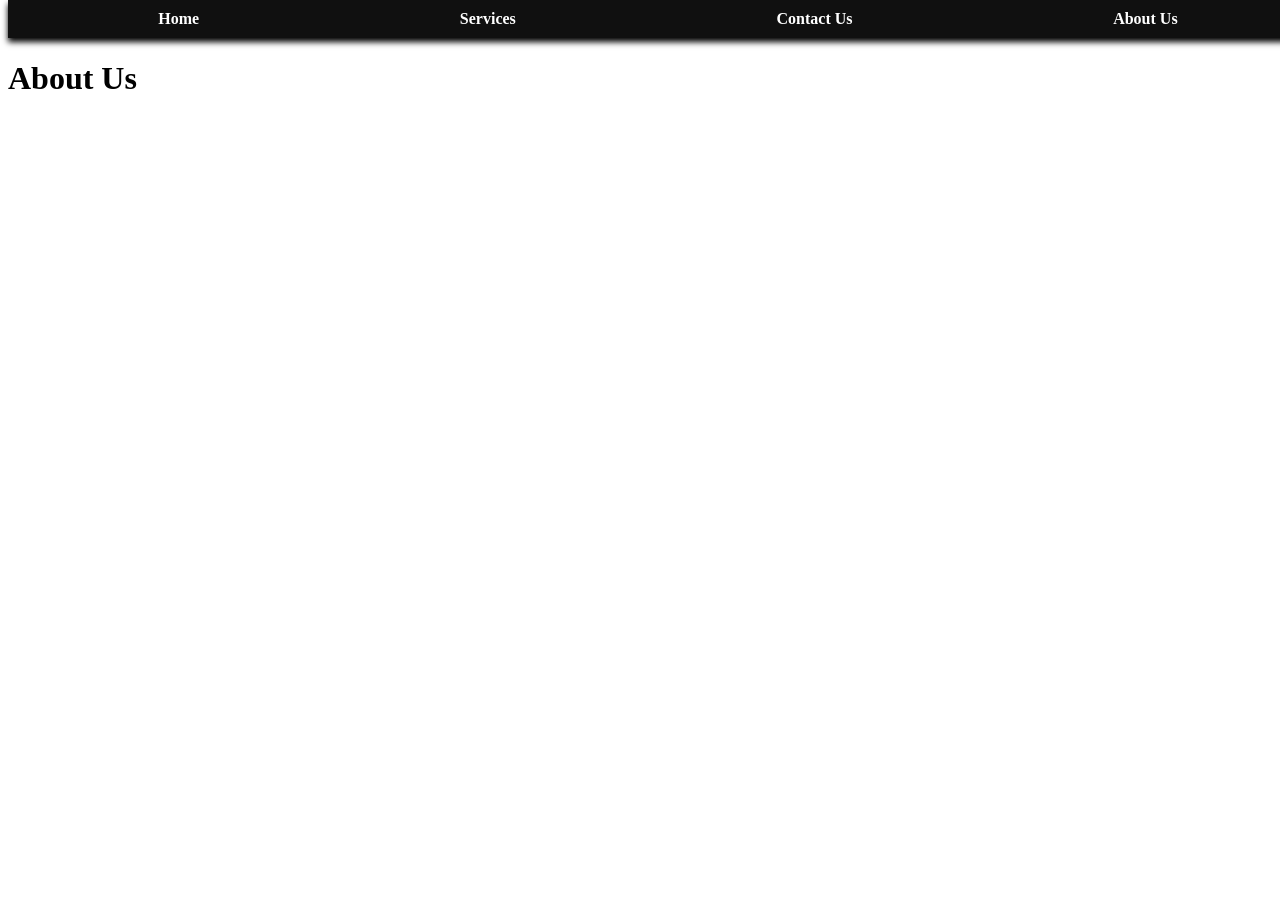
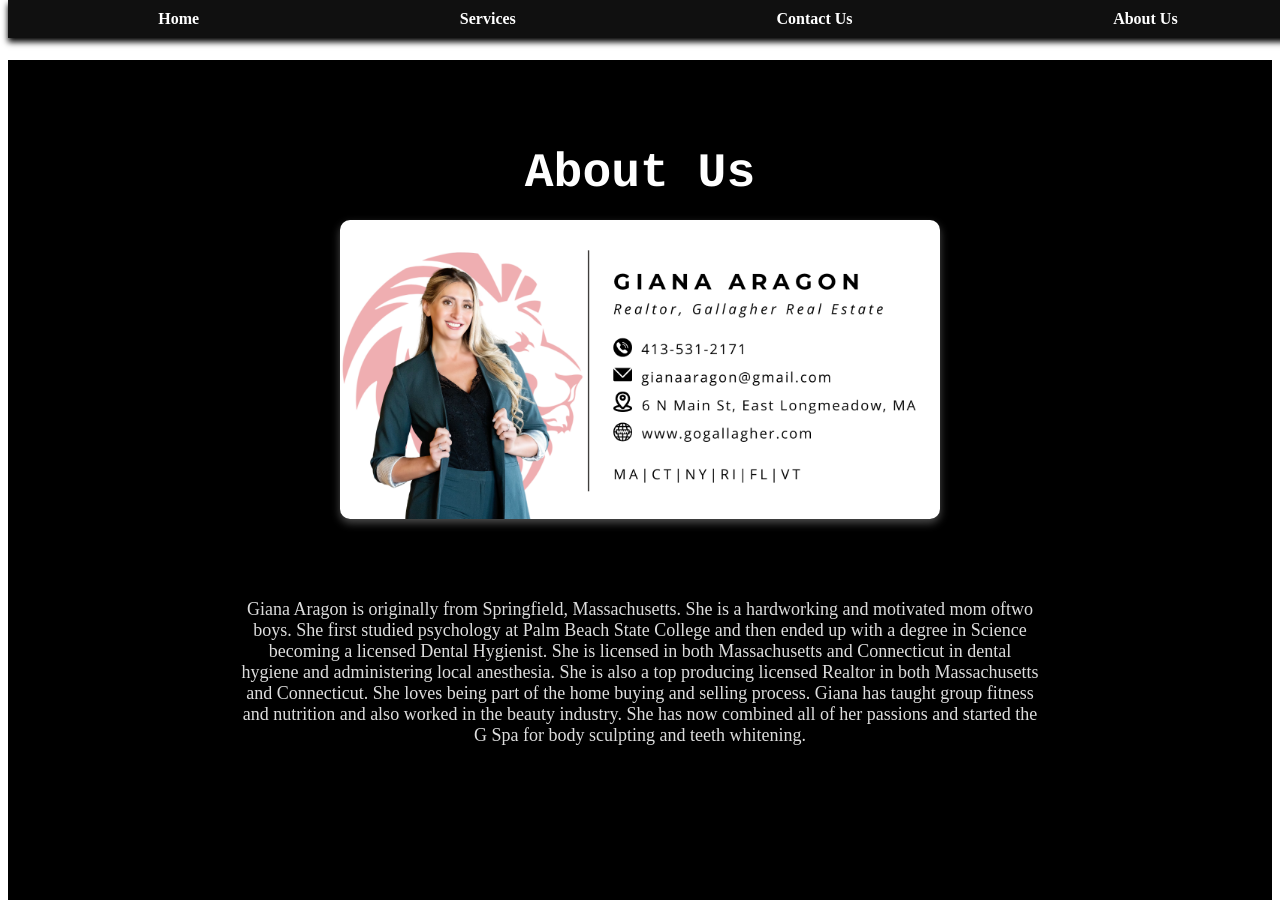
Before and after one commit to ivapbj/The-G-Spa, a React (Create React App) app in the folder the/: page /about-us in a window 1280 px wide. Before the commit the page ends 800 px from the top, so only its background shows below. Built offline with nearby package versions, Linux system fonts and the light colour scheme.

Commit message:
Completed AboutUs page

```diff
--- a/the/src/pages/AboutUs.js
+++ b/the/src/pages/AboutUs.js
@@ -1,7 +1,70 @@
 import React from "react";
+import aboutImage from "../images/aboutusimage.jpg"; // Adjust path to your image
 
 const AboutUs = () => {
-  return <h1>About Us</h1>;
+  return (
+    <div
+      style={{
+        backgroundColor: "black", // Background color for the page
+        color: "white",
+        minHeight: "100vh", // Full viewport height
+        display: "flex",
+        flexDirection: "column",
+        justifyContent: "center", // Center vertically
+        alignItems: "center", // Center horizontally
+        textAlign: "center",
+        padding: "20px",
+      }}
+    >
+      {/* Header */}
+      <h1
+        style={{
+          fontFamily: "'Courier', monospace", // Optional: font style
+          fontSize: "48px",
+          marginTop: "-50px", // Space between top of page and text
+          marginBottom: "20px",
+          textShadow: "2px 2px 5px rgba(0, 0, 0, 0.8)", // Text shadow for visibility
+        }}
+      >
+        About Us
+      </h1>
+
+      {/* About Image */}
+      <img
+        src={aboutImage}
+        alt="Giana Headshot"
+        style={{
+          width: "80%", // Adjust size as needed
+          maxWidth: "600px", // Prevents image from getting too large
+          height: "auto",
+          borderRadius: "10px", // Optional: adds rounded corners
+          boxShadow: "0 4px 8px rgba(255, 255, 255, 0.3)", // Optional: adds shadow to image
+          marginBottom: "20px", // Space between image and text
+        }}
+      />
+
+      {/* Content Section */}
+      <p
+        style={{
+          fontSize: "18px",
+          marginTop: "60px", // Space between text and image
+          maxWidth: "800px", // Controls the width of the paragraph
+          color: "#ddd",
+        }}
+      >
+        Giana Aragon is originally from Springfield, Massachusetts. She is a
+        hardworking and motivated mom oftwo boys. She first studied psychology
+        at Palm Beach State College and then ended up with a degree in Science
+        becoming a licensed Dental Hygienist. She is licensed in both
+        Massachusetts and Connecticut in dental hygiene and administering local
+        anesthesia. She is also a top producing licensed Realtor in both
+        Massachusetts and Connecticut. She loves being part of the home buying
+        and selling process. Giana has taught group fitness and nutrition and
+        also worked in the beauty industry. She has now combined all of her
+        passions and started the G Spa for body sculpting and teeth whitening.
+      </p>
+    </div>
+  );
 };
 
 export default AboutUs;
--- a/the/src/pages/Home.js
+++ b/the/src/pages/Home.js
@@ -1,4 +1,4 @@
-// import React from "react";
+import React from "react";
 
 // const Home = () => {
 //   return (
```
Also changed, not shown: the/src/images/aboutusimage.jpg (added).
